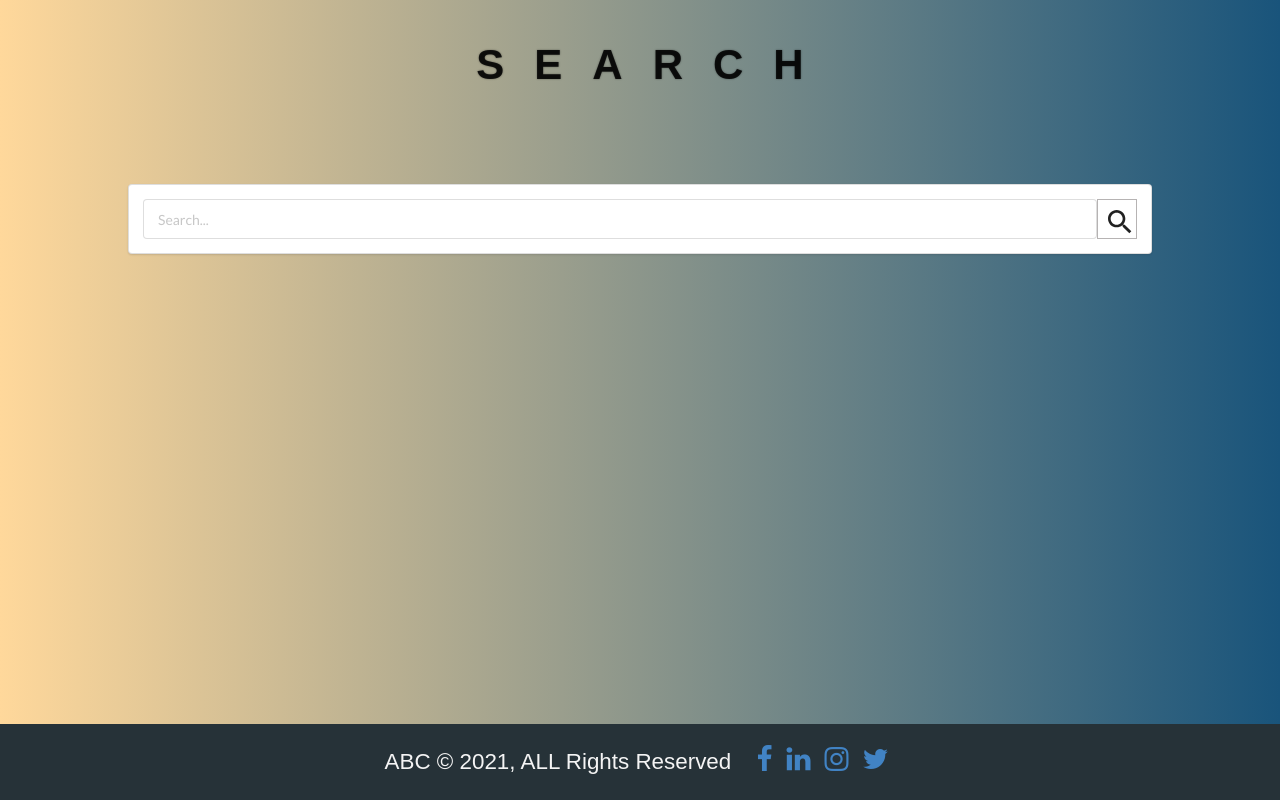
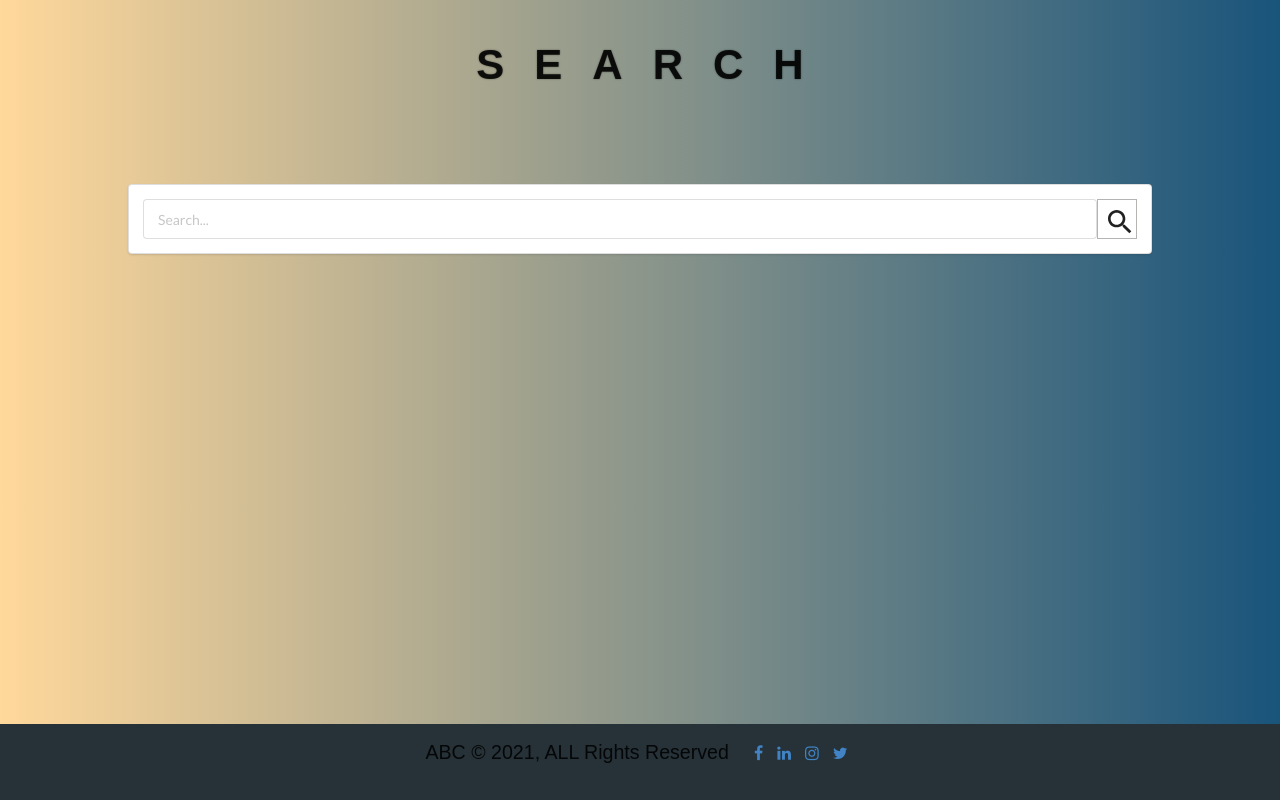
Before and after one commit to afleissner2019/fuzzy-match, a React (Create React App) app: page / in a window 1280 px wide. Built offline with nearby package versions, Linux system fonts and the light colour scheme.

Commit message:
review and edit

```diff
--- a/src/App.css
+++ b/src/App.css
@@ -24,6 +24,7 @@ span {
 .container {
   margin: 0 20px;
   min-height: 100vh;
+  position: relative;
 }
 
 .header {
@@ -62,3 +63,11 @@ span {
     font-size: 30px;
   }
 }
+
+footer {
+  position: absolute;
+  bottom: 0;
+  left: 50%;
+  transform: translate(-50%, 0);
+  background: #263238;
+}
--- a/src/components/Footer.css
+++ b/src/components/Footer.css
@@ -1,19 +1,22 @@
 .icons {
   display: flex;
-  justify-items: space-between;
+  justify-content: center;
   align-items: baseline;
   padding-top: 1rem;
+  padding-bottom: 1rem;
+  width: 100vw;
 }
 
 .icons a {
   text-decoration: none;
-  font-size: 2rem;
+  background: none;
+  font-size: 8px;
   margin: 0.5rem;
 }
 
 .company-name {
-  font-size: 1.6rem;
-  margin-top: 0.5rem;
+  font-size: 1.4rem;
+  text-align: end;
   margin-right: 1.3rem;
 }
 
@@ -22,15 +25,3 @@
     font-size: 50%;
   }
 }
-
-.footer {
-  position: fixed;
-  bottom: 0;
-  left: 0;
-  width: 100vw;
-  background: #263238;
-  color: #f4f4f4;
-  display: flex;
-  align-content: center;
-  justify-content: space-evenly;
-}
--- a/src/components/Footer.js
+++ b/src/components/Footer.js
@@ -10,20 +10,20 @@ function Footer(props) {
         target="_blank"
         rel="noopener noreferrer"
       >
-        <i class="fa fa-facebook fa-1x" target="_blank"></i>
+        <i class="fa fa-facebook fa-2x" target="_blank"></i>
       </a>
       <a
         href="https://www.linkedin.com/"
         target="_blank"
         rel="noopener noreferrer"
       >
-        <i class="fa fa-linkedin fa-1x"></i>
+        <i class="fa fa-linkedin fa-2x"></i>
       </a>
       <a href="https://www.instagram.com/">
-        <i class="fa fa-instagram fa-1x"></i>
+        <i class="fa fa-instagram fa-2x"></i>
       </a>
       <a href="https://twitter.com/" target="_blank" rel="noopener noreferrer">
-        <i class="fa fa-twitter fa-1x"></i>
+        <i class="fa fa-twitter fa-2x"></i>
       </a>
     </div>
   );
```
